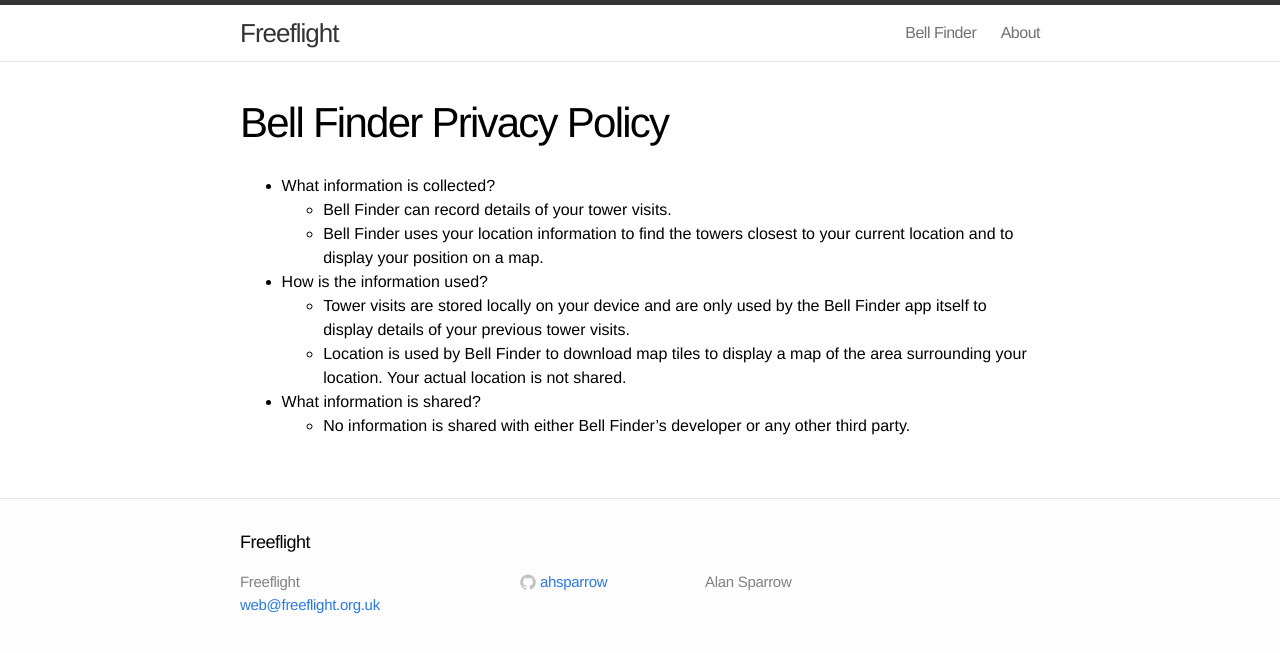
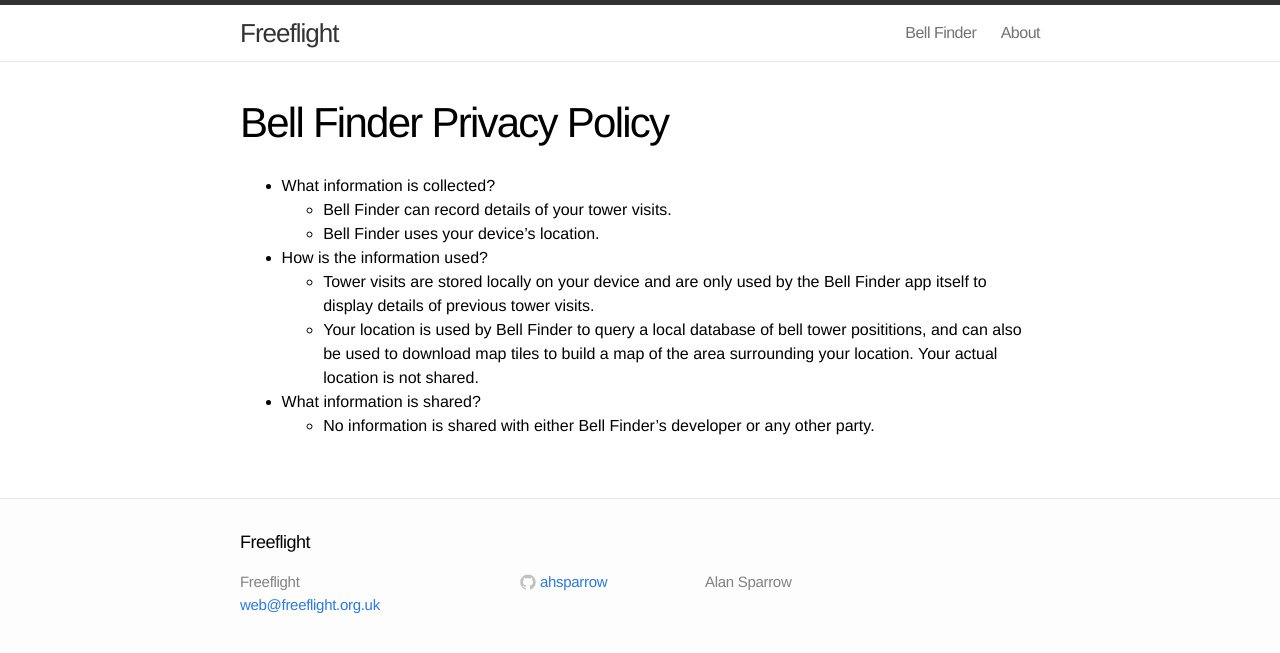
Before and after one commit to ahsparrow/ahsparrow.github.io, a Jekyll site: the page built from bellfinder/privacy.md, in a window 1280 px wide. Shown: the top 653 px of the page. Built offline with Jekyll 4.4.1, drawn with Linux system fonts in a browser that asks for light colours.

Commit message:
Tweak privacy again

```diff
--- a/bellfinder/privacy.md
+++ b/bellfinder/privacy.md
@@ -8,20 +8,20 @@
 
     * Bell Finder can record details of your tower visits.
 
-    * Bell Finder uses your location information to find the towers
-    closest to your current location and to display your position on a map.
+    * Bell Finder uses your device's location.
 
 * How is the information used?
 
     * Tower visits are stored locally on your device and are only
-    used by the Bell Finder app itself to display details of your previous
+    used by the Bell Finder app itself to display details of previous
     tower visits.
 
-    * Location is used by Bell Finder to download map tiles
-    to display a map of the area surrounding your location. Your actual
-    location is not shared.
+    * Your location is used by Bell Finder to query a local database of bell
+    tower posititions, and can also be used to download map tiles to build a
+    map of the area surrounding your location. Your actual location is not
+    shared.
 
 * What information is shared?
 
     * No information is shared with either Bell Finder's developer or
-    any other third party.
+    any other party.
```
